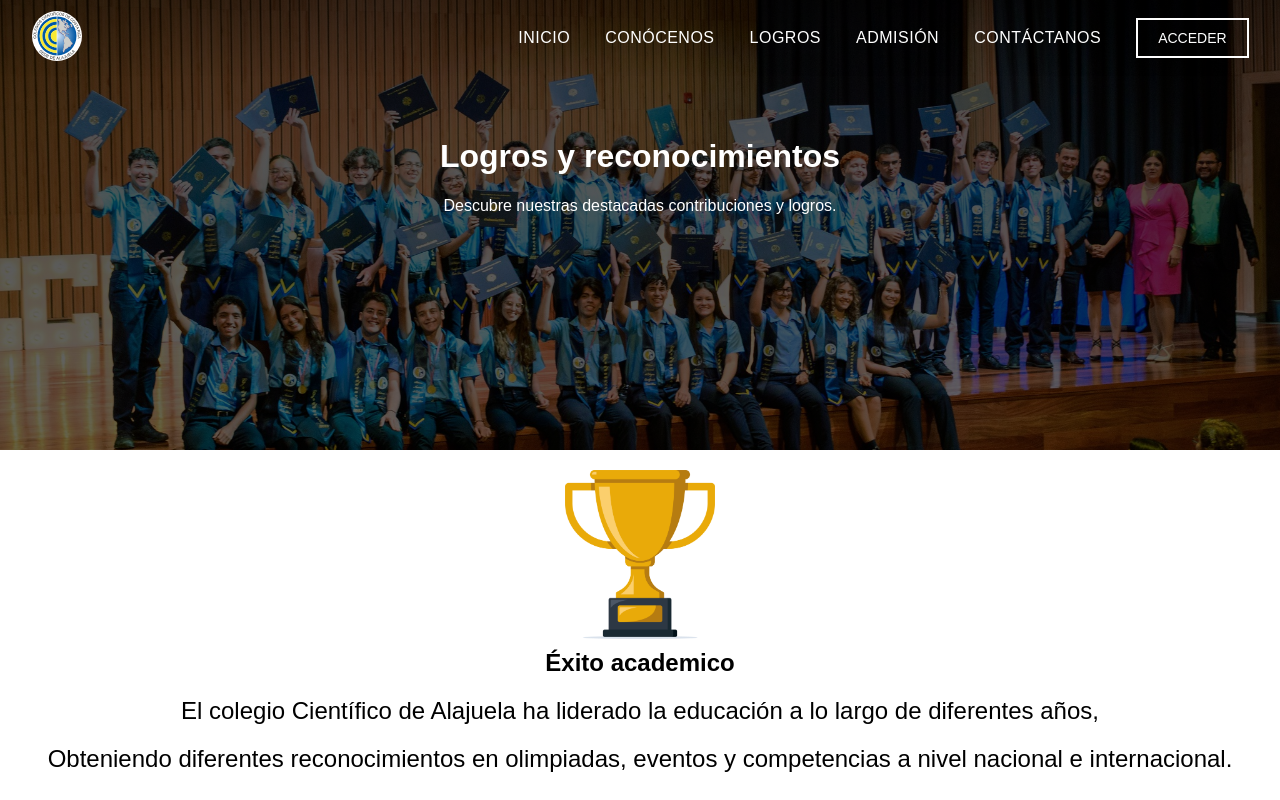
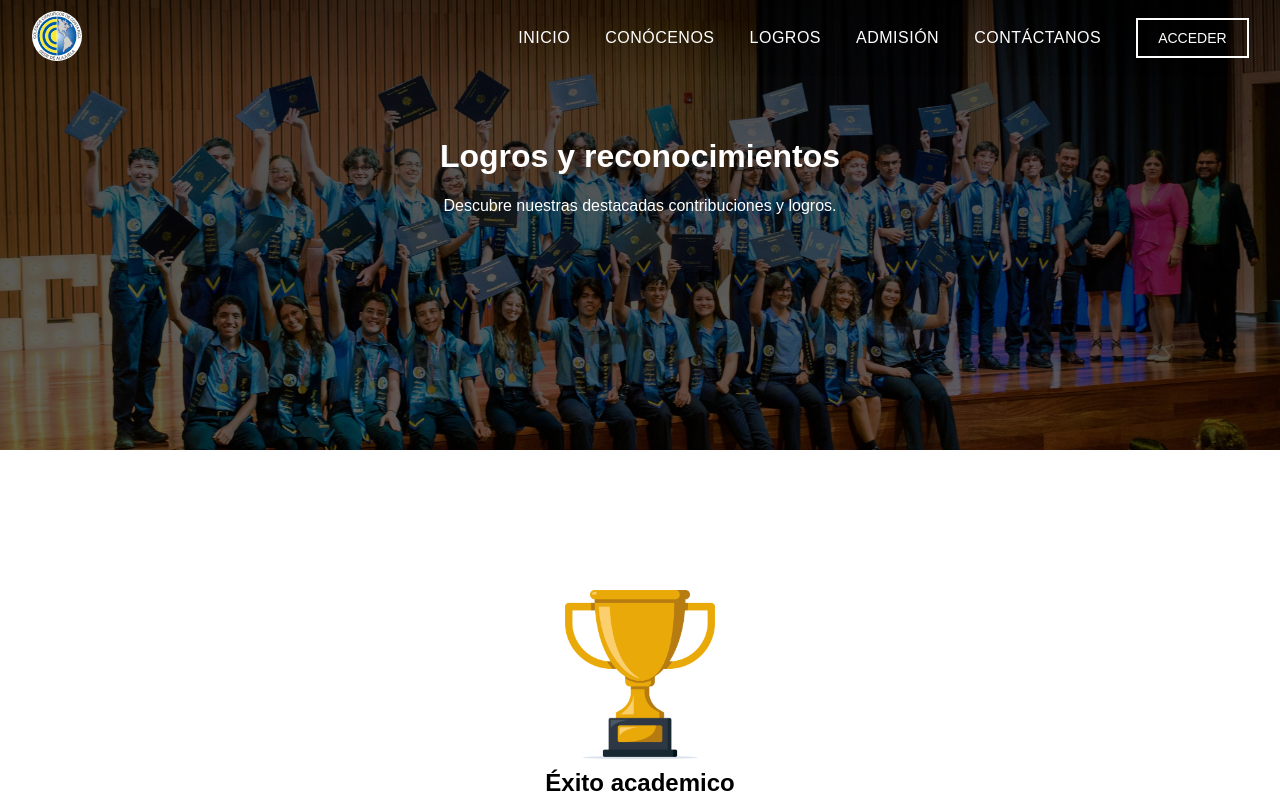
Before and after one commit to AllanDBB/CCAL-Website-Old-, a React (Create React App) app in the folder client/: page /logros in a window 1280 px wide. Built offline with nearby package versions, Linux system fonts and the light colour scheme.

Commit message:
change for trohpy in achivements

```diff
--- a/client/src/pages/achievements/achievements.css
+++ b/client/src/pages/achievements/achievements.css
@@ -37,8 +37,10 @@
 .white-section {
     background-color: #fff;
     padding: 20px;
-    margin-bottom: 20px;
+    margin-bottom: 0.1px;
+    margin-top: 120px;
     min-height: 500px; /* Cambiado a min-height */
+    align-items: center;
 }
 
 .white-section-content {
--- a/client/src/pages/admission/admission.js
+++ b/client/src/pages/admission/admission.js
@@ -1,4 +1,5 @@
 import React from 'react';
+import './admission.css'
 
 const Admission = () => {
 
```
Also changed, not shown: client/src/assets/banners/Banner 7.jpeg (added), client/src/pages/admission/admission.css (line endings or trailing spaces).
